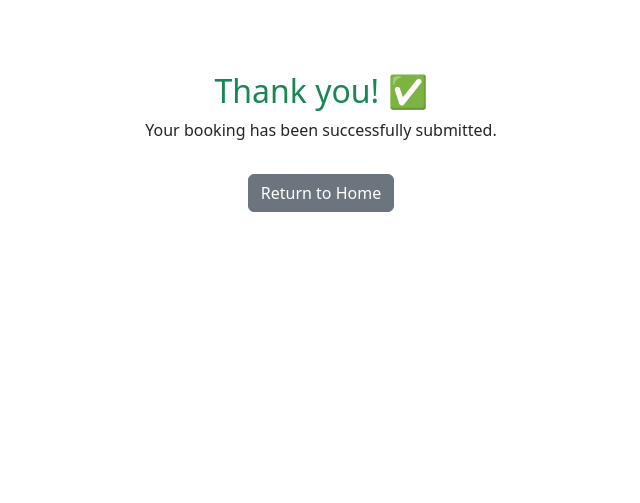
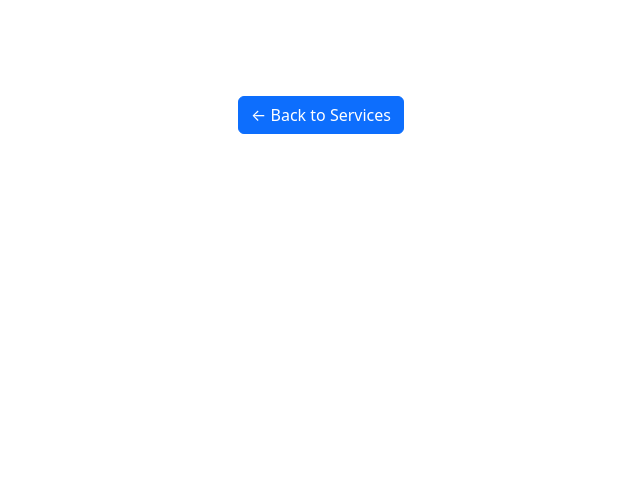
Before and after one commit to Omar6688/PawfectMatch, a Django app: page /bookings/success/ in a window 1280 px wide. Shown: the part 56-559 px from the top of the page, without its empty margins (319-959 px from the left). Run offline with Django 5.2, Linux system fonts and the light colour scheme.

Commit message:
Cleaned bookings app: removed old templates, finalized booking form and success flow

```diff
--- a/bookings/templates/bookings/booking_success.html
+++ b/bookings/templates/bookings/booking_success.html
@@ -1,11 +1,11 @@
 {% extends "core/base.html" %}
-
-{% block title %}Booking Confirmed | PawfectMatch{% endblock %}
+{% block title %}Booking Complete | PawfectMatch{% endblock %}
 
 {% block content %}
-<div class="container py-5 text-center">
-    <h2 class="text-success">Thank you! ✅</h2>
-    <p>Your booking has been successfully submitted.</p>
-    <a href="/" class="btn btn-secondary mt-3">Return to Home</a>
+<div class="container py-5 text-center" style="min-height: 60vh;">
+    {% if booking_success_message %}
+        <h2 class="text-success">{{ booking_success_message }}</h2>
+    {% endif %}
+    <a href="{% url 'service_list' %}" class="btn btn-primary mt-4">← Back to Services</a>
 </div>
 {% endblock %}
--- a/bookings/urls.py
+++ b/bookings/urls.py
@@ -2,6 +2,6 @@ from django.urls import path
 from . import views
 
 urlpatterns = [
-    path('book/', views.make_booking, name='make_booking'),
+    path('book/<int:service_id>/', views.book_service, name='book_service'),
     path('success/', views.booking_success, name='booking_success'),
 ]
--- a/bookings/views.py
+++ b/bookings/views.py
@@ -1,20 +1,57 @@
-from django.shortcuts import render, redirect
-from django.contrib.auth.decorators import login_required
+from django.shortcuts import render, redirect, get_object_or_404
+from django.views.decorators.csrf import csrf_exempt
+from django.contrib import messages
+from django.conf import settings
 from .forms import BookingForm
-from django.http import HttpResponse
+from .models import Booking
+from services.models import Service
+import stripe
 
-@login_required
-def make_booking(request):
+stripe.api_key = settings.STRIPE_SECRET_KEY
+
+
+def book_service(request, service_id):
+    service = get_object_or_404(Service, pk=service_id)
+
     if request.method == 'POST':
         form = BookingForm(request.POST)
         if form.is_valid():
-            booking = form.save(commit=False)
-            booking.user = request.user
-            booking.save()
-            return redirect('booking_success')
+            booking = form.save()
+
+            # ✅ Store ONE clean message in session
+            request.session['booking_success_message'] = (
+                f"✅ Booking for {booking.service.name} on {booking.date} confirmed. "
+                "💳 Payment received successfully. Thank you!"
+            )
+
+            # Stripe Checkout session
+            session = stripe.checkout.Session.create(
+                payment_method_types=['card'],
+                line_items=[{
+                    'price_data': {
+                        'currency': 'usd',
+                        'unit_amount': int(service.price * 100),
+                        'product_data': {
+                            'name': service.name,
+                        },
+                    },
+                    'quantity': 1,
+                }],
+                mode='payment',
+                success_url=request.build_absolute_uri('/bookings/success/'),
+                cancel_url=request.build_absolute_uri(f'/bookings/book/{service_id}/'),
+            )
+
+            return redirect(session.url)
     else:
-        form = BookingForm()
+        form = BookingForm(initial={'service': service})
+
     return render(request, 'bookings/booking_form.html', {'form': form})
 
+
 def booking_success(request):
-    return render(request, 'bookings/booking_success.html')
+    # ✅ Show and clear one clean message from session
+    message = request.session.pop('booking_success_message', None)
+    return render(request, 'bookings/booking_success.html', {
+        'booking_success_message': message
+    })
--- a/services/templates/services/service_list.html
+++ b/services/templates/services/service_list.html
@@ -26,8 +26,8 @@
                     <p class="card-text">{{ service.description }}</p>
                     <p class="card-text"><strong>Price:</strong> ${{ service.price }}</p>
 
-                    <!-- ✅ Stripe booking button -->
-                    <a href="{% url 'make_booking' service.id %}" class="btn btn-success mt-2">Book Now</a>
+                    <a href="{% url 'book_service' service.id %}" class="btn btn-success mt-2">Book Now</a>
+
                 </div>
             </div>
         </div>
--- a/services/urls.py
+++ b/services/urls.py
@@ -1,9 +1,7 @@
+# services/urls.py
 from django.urls import path
 from . import views
 
 urlpatterns = [
     path('', views.service_list, name='service_list'),
-    path('book/<int:service_id>/', views.create_service_checkout, name='make_booking'),
-    path('booking/success/', views.booking_success, name='booking_success'),
-
 ]
```
Also changed, not shown: bookings/forms.py (+8 -3 lines), bookings/models.py (+5 -4 lines), bookings/templates/bookings/booking_form.html (+16 -7 lines), services/templates/services/booking_success.html (deleted, +0 -10 lines), services/views.py (+1 -33 lines), bookings/migrations/0002_rename_booking_date_booking_date_remove_booking_user_and_more.py (added).
